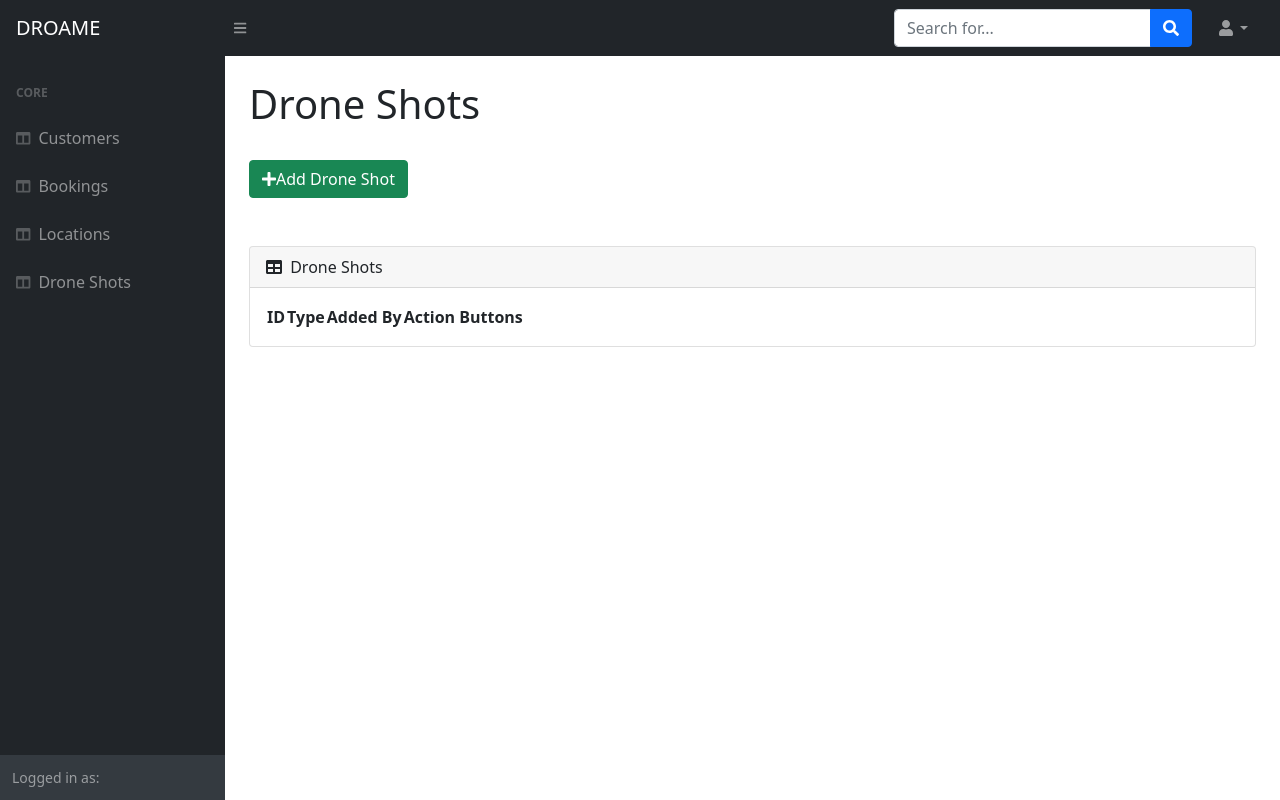
After one commit to chinmaycoolkarni/DroameApp, a Django app: page /droneshots/ in a window 1280 px wide. The commit adds this page. Run offline with Django 4.2, Linux system fonts and the light colour scheme; data that the repository does not hold is empty; some libraries are stand-ins or nearby versions.

Commit message:
Develop Drone Shot CRUD

```diff
--- a/droame/droame/models.py
+++ b/droame/droame/models.py
@@ -56,8 +56,8 @@ class Location(models.Model):
 
 class Booking(models.Model):
     id = models.AutoField(primary_key=True)
-    location_id = models.ForeignKey(Location, null=False, on_delete=models.CASCADE)
-    drone_shot_id = models.ForeignKey(DroneShot, null=False, on_delete=models.CASCADE)
+    location_id = models.IntegerField()
+    drone_shot_id = models.IntegerField()
     datetime = models.DateTimeField(null=False, default=timezone.now())
     totalRent = models.IntegerField()
     duration = models.IntegerField()
--- a/droame/droame/urls.py
+++ b/droame/droame/urls.py
@@ -29,4 +29,8 @@ urlpatterns = [
     path('addCustomer/', views.addCustomer, name='add-customer'),
     path('editCustomer/<int:customer_id>', views.editCustomer, name='edit-customer'),
     path('removeCustomer/<int:customer_id>', views.removeCustomer, name='remove-customer'),
+    path('droneshots/', views.droneshots, name='droneshots'),
+    path('addDroneShot/', views.addDroneShot, name='add-drone-shot'),
+    path('editDroneShot/<int:drone_shot_id>', views.editDroneShot, name='edit-drone-shot'),
+    path('removeDroneShot/<int:drone_shot_id>', views.removeDroneShot, name='remove-drone-shot'),
 ]
--- a/droame/droame/views.py
+++ b/droame/droame/views.py
@@ -175,4 +175,47 @@ def addCustomer(request):
 
 def removeCustomer(request,customer_id):
     Customer.objects.get(id=customer_id).delete()
-    return render(request, 'droame/customers.html', {})
+    customers = Customer.objects.all()
+    return render(request, 'droame/customers.html', {'customers': customers})
+
+
+
+def droneshots(request):
+    droneshots = DroneShot.objects.all()
+    return render(request, 'droame/droneshots.html', {'droneshots': droneshots})
+
+
+def addDroneShot(request):
+    method = False
+    if request.method == 'POST':
+        method = True
+    if method and request.POST.get('type') and request.POST.get('addedBy'):
+        saverecord = DroneShot()
+        saverecord.type = request.POST.get('type')
+        saverecord.addedBy = request.POST.get('addedBy')
+        saverecord.save()
+        droneshots = DroneShot.objects.all()
+        return render(request, 'droame/droneshots.html', {'droneshots': droneshots})
+    else:
+        operators = Operator.objects.all()
+        return render(request, 'droame/addDroneShot.html', {'operators': operators})
+
+
+def editDroneShot(request, drone_shot_id):
+    method = False
+    if request.method == 'POST':
+        method = True
+    if method and request.POST.get('type') and request.POST.get('addedBy'):
+        DroneShot.objects.filter(id=drone_shot_id).update(type=request.POST.get('type'), addedBy=request.POST.get('addedBy'))
+        droneshots = DroneShot.objects.all()
+        return render(request, 'droame/droneshots.html', {'droneshots': droneshots})
+    else:
+        droneshot = DroneShot.objects.get(id=drone_shot_id)
+        operators = Operator.objects.all()
+        return render(request, 'droame/editDroneShot.html', {'droneshot': droneshot, 'operators': operators})
+
+
+def removeDroneShot(request, drone_shot_id):
+    DroneShot.objects.get(id=drone_shot_id).delete()
+    droneshots = DroneShot.objects.all()
+    return render(request, 'droame/droneshots.html', {'droneshots':droneshots})
--- a/droame/templates/droame/base.html
+++ b/droame/templates/droame/base.html
@@ -55,7 +55,7 @@
                                 <div class="sb-nav-link-icon"><i class="fas fa-columns"></i></div>
                                 Locations
                             </a>
-                            <a class="nav-link" href="#" data-bs-toggle="collapse" data-bs-target="#collapseLayouts" aria-expanded="false" aria-controls="collapseLayouts">
+                            <a class="nav-link" href="{% url 'droneshots' %}" >
                                 <div class="sb-nav-link-icon"><i class="fas fa-columns"></i></div>
                                 Drone Shots
                             </a>
--- /dev/null
+++ b/droame/templates/droame/droneshots.html
@@ -0,0 +1,73 @@
+{% extends 'droame/base.html' %}
+
+{% block title %}
+Drone Shots
+{% endblock title %}
+
+{% block content %}
+    <div class="container-fluid px-4">
+        <h1 class="mt-4">Drone Shots</h1>
+        <ol class="breadcrumb mb-4">
+            <li class="breadcrumb-item active"></li>
+        </ol>
+        <div class="content">
+            <!-- Dynamic Table Full -->
+            <div class="block">
+                <!-- <div class="block-header block-header-default">
+                    <a href="/addTeam/" class="btn btn-alt-info mr-5 mb-5 btn-success">
+                            <i class="fa fa-plus mr-5"></i>Add Team
+                    </a>
+                </div> -->
+                <div class="block-content" >
+                    <div class="block-header block-header-default">
+                    <a href="{% url 'add-drone-shot' %}" class="btn btn-alt-info mr-5 mb-5 btn-success">
+                            <i class="fa fa-plus mr-5"></i>Add Drone Shot
+                    </a>
+                </div>
+                    <!-- DataTables functionality is initialized with .js-dataTable-full class in js/pages/be_tables_datatables.min.js which was auto compiled from _es6/pages/be_tables_datatables.js -->
+                    <div class="row justify-content-start py-20">
+                        <div class="col-lg-12">
+                            <div class="card mb-4">
+                                <div class="card-header">
+                                    <i class="fas fa-table me-1"></i>
+                                        Drone Shots
+                                </div>
+                                <div class="card-body">
+                                    <table id="datatablesSimple">
+                                        <thead>
+                                            <tr>
+                                                <th class='text-center'>ID</th>
+                                                <th class='text-center'>Type</th>
+                                                <th class='text-center'>Added By</th>
+                                                <th class='text-center'>Action Buttons</th>
+                                            </tr>
+                                        </thead>
+                                        <tbody>
+                                            {% for droneshot in droneshots %}
+                                            <tr>
+                                                <td class='text-center'>{{droneshot.id}}</td>
+                                                <td class='text-center'>{{droneshot.type}}</td>
+                                                <td class='text-center'>{{droneshot.addedBy}}</td>
+                                                <td class='text-center'>
+                                                <div class='btn-group'>
+                                                        <a href="../editDroneShot/{{droneshot.id}}" class='btn btn-sm btn-secondary' data-toggle='tooltip' title='Edit'>
+                                                            <i class='fa fa-pencil-alt'></i>
+                                                        </a>&nbsp;&nbsp;
+                                                        <a href="../removeDroneShot/{{droneshot.id}}" class='btn btn-sm btn-secondary' data-toggle='tooltip' title='Remove' onclick = "return confirm('Are you sure you want to delete this?')">
+                                                            <i class='fa fa-trash'></i>
+                                                        </a>
+                                                    </div>
+                                                </td>
+                                            </tr>
+                                            {% endfor %}
+                                        </tbody>
+                                    </table>
+                                </div>
+                            </div>
+                        </div>
+                    </div>
+                </div>
+            </div>
+        </div>
+    </div>
+{% endblock content %}
```
Also changed, not shown: droame/templates/droame/addDroneShot.html (added, +67 -0 lines), droame/templates/droame/editDroneShot.html (added, +67 -0 lines).
